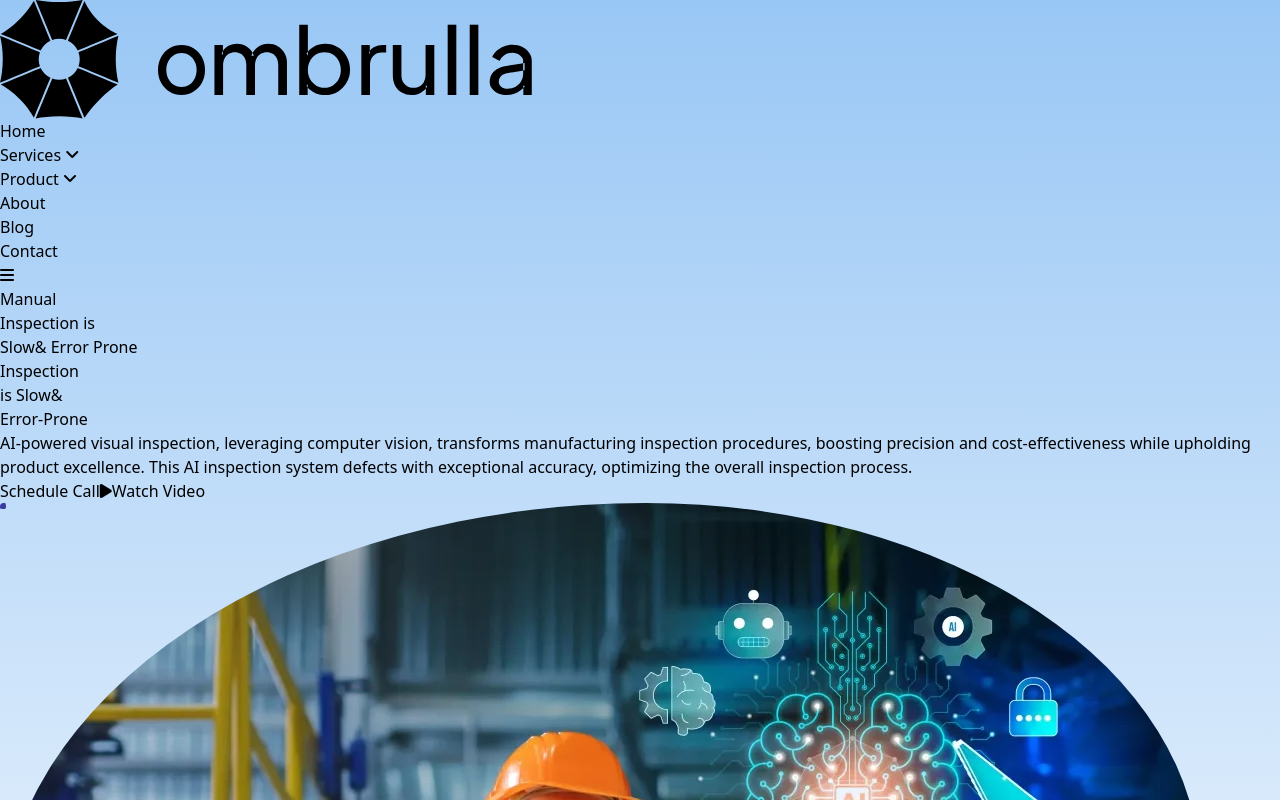
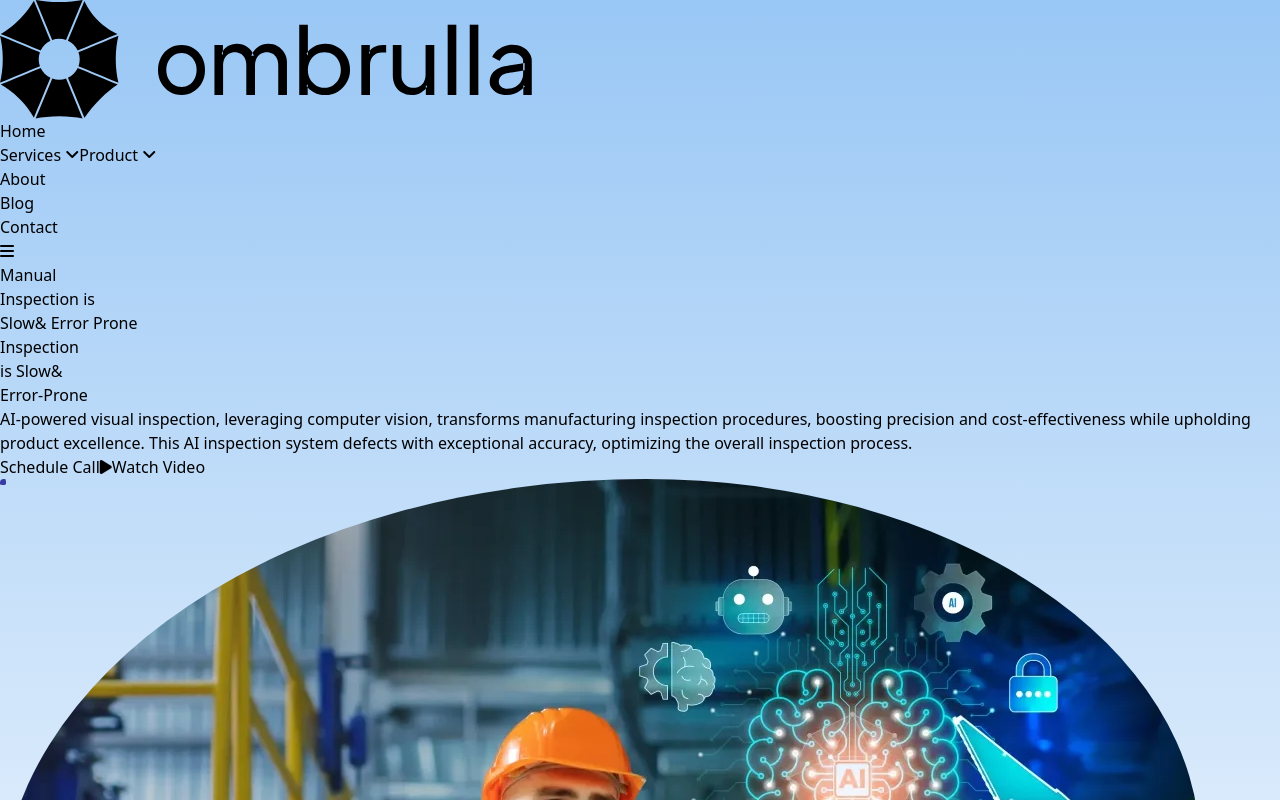
Before and after one commit to AminaHanna/OmbrullaLandingPage, a React (Vite) app: page / in a window 1280 px wide. Shown: the top 800 px of the page. Built offline with nearby package versions, Linux system fonts and the light colour scheme.

Commit message:
dropdown added

```diff
--- a/src/App.css
+++ b/src/App.css
@@ -9,6 +9,8 @@ footer{
     margin: 0 25px;
 }
 
+
+/* frontpage animation */
 .image img{
     border-radius: 70% 60% 50% 50%;
     position: relative;
@@ -17,7 +19,6 @@ footer{
 .image div{
     border: 3px solid rgb(58, 58, 165);
     position: absolute;
-    /* border-radius: 70% 50% 50% 90%; */
     animation: animate 5s ease-in-out infinite;
     transition: all 1s ease-in-out;
 }
@@ -30,3 +31,25 @@ footer{
         border-radius: 80% 50% 50% 40%;
     }
 }
+/* animation end */
+
+/* navbar dropdown */
+.dropdown {
+    position: relative;
+    display: inline-block;
+  }
+
+  .dropdown-content {
+    display: none;
+    position: absolute;
+    background-color: #f9f9f9;
+    min-width: 280px;
+    box-shadow: 0px 8px 16px 0px rgba(0,0,0,0.2);
+    padding: 12px 16px;
+    z-index: 1;
+  }
+
+  .dropdown:hover .dropdown-content {
+    display: block;
+  }
+  /* drodown end */
--- a/src/Components/Header/Navbar.jsx
+++ b/src/Components/Header/Navbar.jsx
@@ -8,7 +8,7 @@ const NavBar = () => {
   return (
     <nav className="">
       <div className="pt-8">
-        <div className="flex mx-6 my-5 sm:mx-28 sm:my-8 items-center justify-between h-16">
+        <div className="flex mx-6 sm:mx-28 sm:my-8 items-center justify-between h-16">
             {/* <div className="h-[100px] w-[150px]"> */}
                 <img className='h-[40px]' src={img} alt="Loading..." />
             {/* </div> */}
@@ -16,8 +16,21 @@ const NavBar = () => {
           <div className="hidden md:block">
             <div className="sm:flex sm:gap-8">
                 <Link to="/home"><p className='sm:font-bold sm:text-blue-500'>Home</p></Link>
-                <Link to="/services"><p className='sm:font-bold'>Services <span className=''><i class="fa-solid fa-angle-down"></i></span></p></Link>
-                <Link to="/product"><p className='sm:font-bold'>Product <span className=''><i class="fa-solid fa-angle-down"></i></span></p></Link>
+                <Link to="/services"><p className='dropdown sm:font-bold'>Services <span className=''><i class="fa-solid fa-angle-down"></i></span>
+                  <div className="dropdown-content">
+                    <p className='border-b-2 py-2'>AI Visual Inspection</p>
+                    <p className='border-b-2 py-2'>AI Infrastructure Inspection</p>
+                    <p className='border-b-2 py-2'>AI People Tracking</p>
+                    <p className='py-2'>AI Data Analytics</p>
+                  </div>
+                  </p>
+                </Link>
+                <Link to="/product"><p className='dropdown sm:font-bold'>Product <span className=''><i class="fa-solid fa-angle-down"></i></span>
+                  <div className="dropdown-content">
+                    <p className='py-2'>Asset Performance Management</p>
+                  </div>
+                  </p>
+                </Link>
                 <Link to="/about"><p className='sm:font-bold'>About</p></Link>
                 <Link to="/blog"><p className='sm:font-bold'>Blog</p></Link>
                 <Link to="/contact"><p className='sm:font-bold'>Contact</p></Link>
@@ -38,7 +51,7 @@ const NavBar = () => {
       {isOpen && (
         <div className="md:hidden absolute">
           <div className="pt-2 pb-3 sm:px-3">
-            <div className="w-[250px] bg-white">
+            <div className="w-[250px] bg-white h-[500px]">
                 {/* <div className=" bg-slate-400 p-10"> */}
                     {/* <img className='h-[40px]' src={img} alt="Loading..." /> */}
                 {/* </div> */}
```
